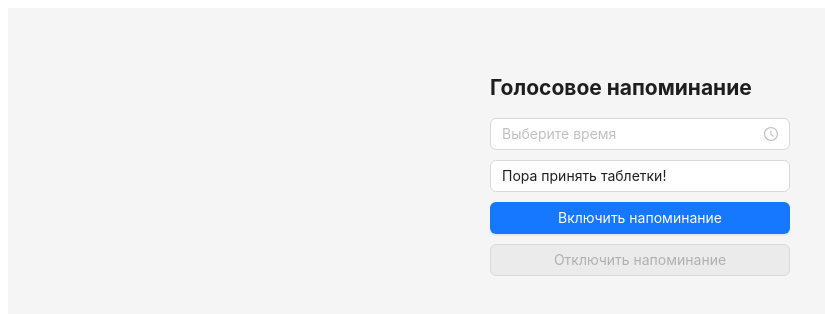
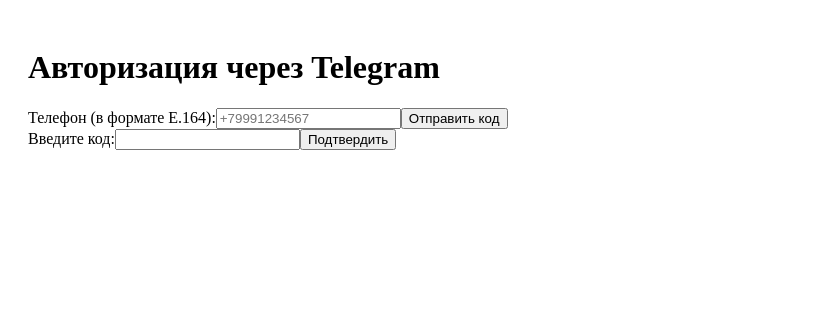
Before and after one commit to SultanHasanov/reminder, a React (Create React App) app: page / in a window 1280 px wide. Shown: the top 314 px of the page, without its empty margins (0-825 px from the left). Built offline with nearby package versions, Linux system fonts and the light colour scheme; no server answers.

Commit message:
Первый коммит

```diff
--- a/package.json
+++ b/package.json
@@ -11,9 +11,11 @@
     "@testing-library/react": "^13.4.0",
     "@testing-library/user-event": "^13.5.0",
     "antd": "^5.21.6",
+    "axios": "^1.7.7",
     "date-fns": "^4.1.0",
     "react": "^18.3.1",
     "react-dom": "^18.3.1",
+    "react-router-dom": "^6.28.0",
     "react-scripts": "5.0.1",
     "react-time-picker": "^7.0.0",
     "web-vitals": "^2.1.4"
--- a/src/App.js
+++ b/src/App.js
@@ -1,151 +1,110 @@
-import React, { useState, useEffect } from 'react';
-import { Layout, TimePicker, Button, message, Input } from 'antd';
-import dayjs from 'dayjs';
+import React, { useState } from 'react';
+import axios from 'axios';
+import { BrowserRouter as Router, Route, Routes } from 'react-router-dom';
 
-const { Content } = Layout;
+const BASE_URL = 'https://gatewayapi.telegram.org/';
+const TOKEN = 'AAHkCAAAQYk2l3sh4ky7v-sTrqZ3MRw5RpCoz9BKM_aLsg';
+const HEADERS = {
+  Authorization: `Bearer ${TOKEN}`,
+  'Content-Type': 'application/json',
+};
 
-function App() {
-  const [reminderTime, setReminderTime] = useState(() => {
-    const savedTime = localStorage.getItem('reminderTime');
-    return savedTime ? dayjs(savedTime) : null;
-  });
-  const [isReminderActive, setIsReminderActive] = useState(false);
-  const [reminderText, setReminderText] = useState(() => localStorage.getItem('reminderText') || 'Пора принять таблетки!');
-  const [deferredPrompt, setDeferredPrompt] = useState(null);
+const App = () => {
+  return (
+    <Router>
+      <Routes>
+        <Route path="/" element={<Auth />} />
+        <Route path="/success" element={<Success />} />
+      </Routes>
+    </Router>
+  );
+};
 
-  useEffect(() => {
-    const requestNotificationPermission = async () => {
-      if (Notification.permission !== 'granted') {
-        await Notification.requestPermission();
+const Auth = () => {
+  const [phone, setPhone] = useState('');
+  const [code, setCode] = useState('');
+  const [requestId, setRequestId] = useState(null);
+  const [status, setStatus] = useState('');
+
+  const sendCode = async () => {
+    try {
+      const response = await axios.post(
+        `${BASE_URL}sendVerificationMessage`,
+        {
+          phone_number: phone,
+          code_length: 6,
+          ttl: 60,
+          payload: 'auth_request',
+        },
+        { headers: HEADERS }
+      );
+      if (response.data.ok) {
+        setRequestId(response.data.result.request_id);
+        setStatus('Код отправлен, проверьте Telegram.');
+      } else {
+        setStatus(`Ошибка: ${response.data.error}`);
       }
-    };
-
-    const handleBeforeInstallPrompt = (e) => {
-      e.preventDefault();
-      setDeferredPrompt(e);
-    };
-
-    requestNotificationPermission();
-    window.addEventListener('beforeinstallprompt', handleBeforeInstallPrompt);
-
-    return () => {
-      window.removeEventListener('beforeinstallprompt', handleBeforeInstallPrompt);
-    };
-  }, []);
-
-  useEffect(() => {
-    if (reminderTime) {
-      localStorage.setItem('reminderTime', reminderTime.format());
-    }
-  }, [reminderTime]);
-
-  useEffect(() => {
-    localStorage.setItem('reminderText', reminderText);
-  }, [reminderText]);
-
-  const showNotification = (title, options) => {
-    if (Notification.permission === 'granted') {
-      new Notification(title, options);
+    } catch (error) {
+      setStatus(`Ошибка: ${error.message}`);
     }
   };
 
-  const handleTimeChange = (time) => setReminderTime(time);
-  const handleTextChange = (e) => setReminderText(e.target.value);
-
-  const startReminder = () => {
-    if (!reminderTime) {
-      message.warning('Пожалуйста, выберите время напоминания');
-      return;
-    }
-
-    setIsReminderActive(true);
-    message.success('Напоминание включено');
-
-    const reminderHour = reminderTime.hour();
-    const reminderMinute = reminderTime.minute();
-
-    const checkTime = setInterval(() => {
-      const currentTime = dayjs();
-      const currentHour = currentTime.hour();
-      const currentMinute = currentTime.minute();
-
-      if (currentHour === reminderHour && currentMinute === reminderMinute) {
-        const speech = new SpeechSynthesisUtterance(reminderText);
-        window.speechSynthesis.speak(speech);
-
-        showNotification("Напоминание", { body: reminderText });
-
-        clearInterval(checkTime);
-        setIsReminderActive(false);
+  const verifyCode = async () => {
+    try {
+      const response = await axios.post(
+        `${BASE_URL}checkVerificationStatus`,
+        {
+          request_id: requestId,
+          code: code,
+        },
+        { headers: HEADERS }
+      );
+      if (response.data.ok && response.data.result.verification_status.status === 'code_valid') {
+        setStatus('Код подтверждён!');
+        window.location.href = '/success';
+      } else {
+        setStatus('Неверный код.');
       }
-    }, 1000);
-  };
-
-  const stopReminder = () => {
-    setIsReminderActive(false);
-    message.info('Напоминание отключено');
-    window.speechSynthesis.cancel();
-  };
-
-  const handleInstallClick = () => {
-    if (deferredPrompt) {
-      deferredPrompt.prompt();
-      deferredPrompt.userChoice.then((choiceResult) => {
-        if (choiceResult.outcome === 'accepted') {
-          console.log('Пользователь принял установку приложения');
-        } else {
-          console.log('Пользователь отклонил установку приложения');
-        }
-        setDeferredPrompt(null);
-      });
+    } catch (error) {
+      setStatus(`Ошибка: ${error.message}`);
     }
   };
 
   return (
-    <Layout style={{ height: '100vh' }}>
-      <Content style={{ padding: '50px', maxWidth: '400px', margin: 'auto' }}>
-        <h2>Голосовое напоминание</h2>
-        <TimePicker
-          style={{ width: '100%', marginBottom: '10px' }}
-          onChange={handleTimeChange}
-          value={reminderTime}
-          format="HH:mm"
-          placeholder="Выберите время"
-        />
-        <Input
-          style={{ width: '100%', marginBottom: '10px' }}
-          value={reminderText}
-          onChange={handleTextChange}
-          placeholder="Текст напоминания"
-        />
-        <Button
-          type="primary"
-          onClick={startReminder}
-          disabled={isReminderActive}
-          style={{ width: '100%', marginBottom: '10px' }}
-        >
-          Включить напоминание
-        </Button>
-        <Button
-          type="default"
-          onClick={stopReminder}
-          disabled={!isReminderActive}
-          style={{ width: '100%' }}
-        >
-          Отключить напоминание
-        </Button>
-        {deferredPrompt && (
-          <Button
-            type="primary"
-            onClick={handleInstallClick}
-            style={{ width: '100%', marginTop: '10px' }}
-          >
-            Установить приложение
-          </Button>
-        )}
-      </Content>
-    </Layout>
+    <div style={{ padding: '20px' }}>
+      <h1>Авторизация через Telegram</h1>
+      <div>
+        <label>
+          Телефон (в формате E.164):
+          <input
+            type="text"
+            value={phone}
+            onChange={(e) => setPhone(e.target.value)}
+            placeholder="+79991234567"
+          />
+        </label>
+        <button onClick={sendCode}>Отправить код</button>
+      </div>
+      <div>
+        <label>
+          Введите код:
+          <input
+            type="text"
+            value={code}
+            onChange={(e) => setCode(e.target.value)}
+          />
+        </label>
+        <button onClick={verifyCode}>Подтвердить</button>
+      </div>
+      <p>{status}</p>
+    </div>
   );
-}
+};
+
+const Success = () => (
+  <div style={{ padding: '20px' }}>
+    <h1>Авторизация прошла успешно!</h1>
+  </div>
+);
 
 export default App;
--- a/src/index.js
+++ b/src/index.js
@@ -1,7 +1,6 @@
 import React from 'react';
 import ReactDOM from 'react-dom/client';
-import * as serviceWorker from './serviceWorker';
-import reportWebVitals from './reportWebVitals';
+
 import App from './App';
 
 
@@ -11,6 +10,3 @@
     <App />
   </React.StrictMode>
 );
-serviceWorker.register();
-
-reportWebVitals();
--- a/src/reportWebVitals.js
+++ /dev/null
@@ -1,15 +0,0 @@
-// src/reportWebVitals.js
-
-const reportWebVitals = (onPerfEntry) => {
-    if (onPerfEntry && onPerfEntry instanceof Function) {
-      import('web-vitals').then(({ getCLS, getFID, getFCP, getLCP, getTTFB }) => {
-        getCLS(onPerfEntry);
-        getFID(onPerfEntry);
-        getFCP(onPerfEntry);
-        getLCP(onPerfEntry);
-        getTTFB(onPerfEntry);
-      });
-    }
-  };
-
-  export default reportWebVitals;
--- a/src/serviceWorker.js
+++ /dev/null
@@ -1,115 +0,0 @@
-// src/serviceWorker.js
-
-// src/serviceWorker.js
-
-self.addEventListener('push', (event) => {
-  const data = event.data.json(); // Данные уведомления
-  self.registration.showNotification(data.title, {
-    body: data.body,
-    icon: '/path-to-icon.png' // Укажите путь к иконке, если требуется
-  });
-});
-
-
-const isLocalhost = Boolean(
-  window.location.hostname === 'localhost' ||
-    // [::1] is the IPv6 localhost address.
-    window.location.hostname === '[::1]' ||
-    // 127.0.0.0/8 are considered localhost.
-    window.location.hostname.match(
-      /^127(?:\.\d+){0,2}\.\d+$/
-    )
-);
-
-export function register(config) {
-  if ('serviceWorker' in navigator) {
-    const publicUrl = new URL(
-      process.env.PUBLIC_URL,
-      window.location.href
-    );
-    if (publicUrl.origin !== window.location.origin) {
-      return;
-    }
-
-    window.addEventListener('load', () => {
-      const swUrl = `${process.env.PUBLIC_URL}/service-worker.js`;
-
-      if (isLocalhost) {
-        // This is running on localhost. Let's check if a service worker still exists or not.
-        checkValidServiceWorker(swUrl, config);
-      } else {
-        // Is not localhost. Just register service worker
-        registerValidSW(swUrl, config);
-      }
-    });
-  }
-}
-
-function registerValidSW(swUrl, config) {
-  navigator.serviceWorker
-    .register(swUrl)
-    .then(registration => {
-      registration.onupdatefound = () => {
-        const installingWorker = registration.installing;
-        if (installingWorker == null) {
-          return;
-        }
-        installingWorker.onstatechange = () => {
-          if (installingWorker.state === 'installed') {
-            if (navigator.serviceWorker.controller) {
-              // At this point, the updated precached content has been fetched.
-              // It's the perfect time to display a notification to the user.
-              console.log(
-                'New content is available; please refresh.'
-              );
-            } else {
-              console.log('Content is cached for offline use.');
-            }
-          }
-        };
-      };
-    })
-    .catch(error => {
-      console.error('Error during service worker registration:', error);
-    });
-}
-
-function checkValidServiceWorker(swUrl, config) {
-  fetch(swUrl, {
-    headers: { 'Service-Worker': 'script' },
-  })
-    .then(response => {
-      // Ensure service worker exists, and that we really are getting a JS file.
-      const contentType = response.headers.get('content-type');
-      if (
-        response.status === 404 ||
-        (contentType != null && contentType.indexOf('javascript') === -1)
-      ) {
-        navigator.serviceWorker.ready.then(registration => {
-          registration.unregister().then(() => {
-            window.location.reload();
-          });
-        });
-      } else {
-        // Service worker found. Proceed as normal.
-        registerValidSW(swUrl, config);
-      }
-    })
-    .catch(() => {
-      console.log(
-        'No internet connection found. App is running in offline mode.'
-      );
-    });
-}
-
-export function unregister() {
-  if ('serviceWorker' in navigator) {
-    navigator.serviceWorker.ready
-      .then(registration => {
-        registration.unregister();
-      })
-      .catch(error => {
-        console.error(error.message);
-      });
-  }
-}
```
Also changed, not shown: src/App.css (deleted, +0 -38 lines), .eslintrc.js (deleted), src/.eslintrc.js (deleted), 1 other file (tests, documents, lock files or other folders).
